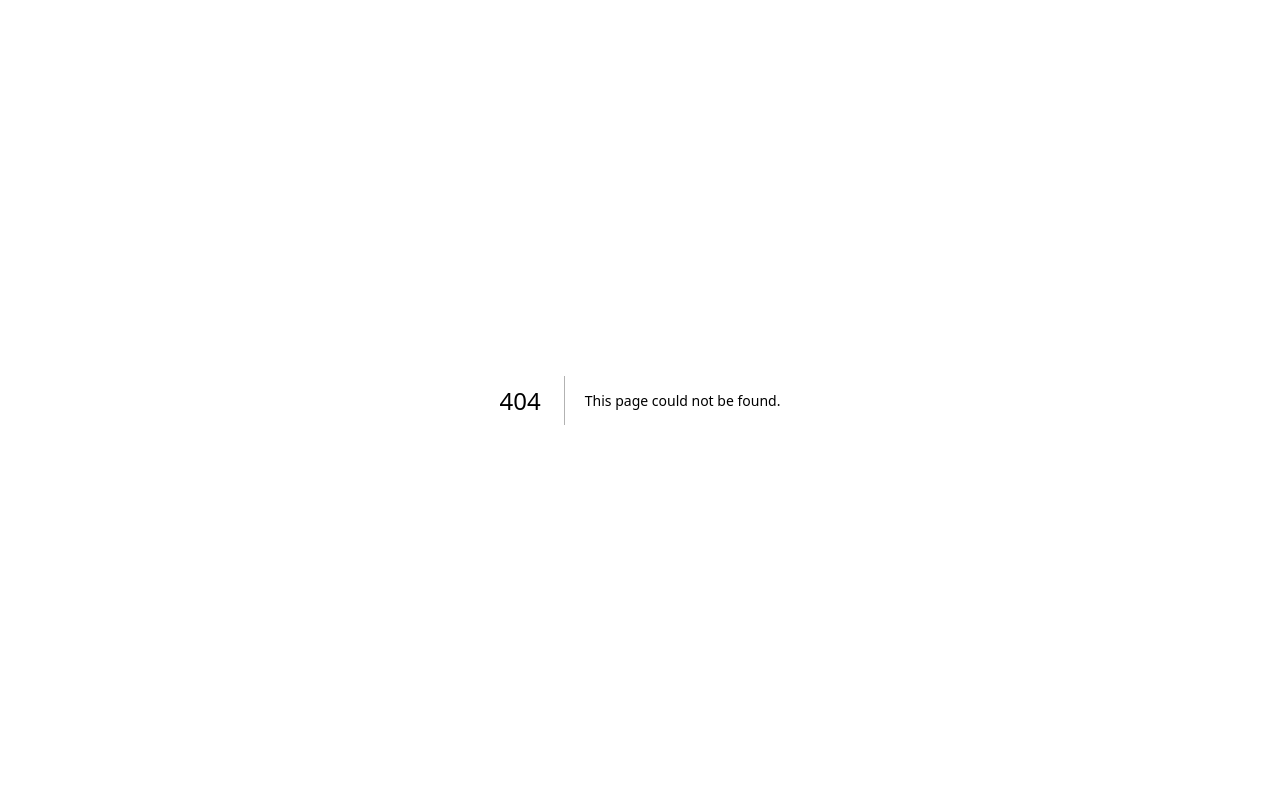
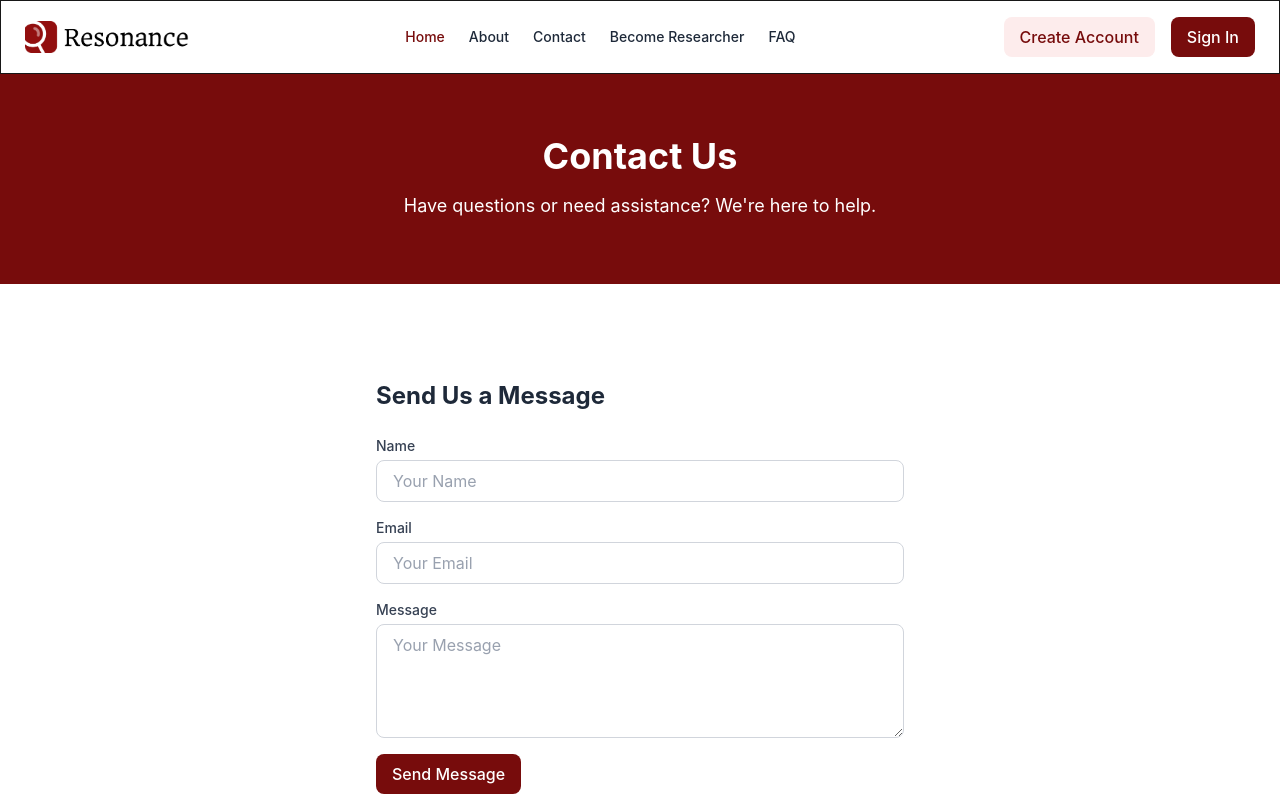
Before and after one commit to nethmalgunawardhana/devthon_resonance, a Next.js app: page /contact in a window 1280 px wide. Before the commit this address had no page. Shown: the top 800 px of the page. Built offline with nearby package versions, Linux system fonts and the light colour scheme; no server answers.

Commit message:
feat: add contact page with form for user inquiries

```diff
--- /dev/null
+++ b/src/app/contact/page.tsx
@@ -0,0 +1,74 @@
+'use client';
+
+import Navbar from '@/components/Navbar';
+import Footer from '@/components/Footer';
+
+export default function Contact() {
+  return (
+    <div className="bg-white">
+      <Navbar />
+      <div className="pt-18">
+        {/* Hero Section */}
+        <section className="bg-[#770C0C] py-16">
+          <div className="container mx-auto px-6 text-center">
+            <h1 className="text-4xl font-bold text-white">Contact Us</h1>
+            <p className="mt-4 text-lg text-white">
+              Have questions or need assistance? We're here to help.
+            </p>
+          </div>
+        </section>
+
+        {/* Contact Form Section */}
+        <section className="container mx-auto md:w-1/2 px-6 py-16">
+
+            <div className="bg-white rounded-lg p-8">
+              <h2 className="text-2xl font-bold text-gray-800 mb-6">Send Us a Message</h2>
+              <form>
+                <div className="mb-4">
+                  <label htmlFor="name" className="block text-sm font-medium text-gray-700">
+                    Name
+                  </label>
+                  <input
+                    type="text"
+                    id="name"
+                    className="mt-1 block w-full px-4 py-2 placeholder-gray-400 text-gray-800 border border-gray-300 rounded-lg focus:ring-[#770C0C] focus:border-[#770C0C]"
+                    placeholder="Your Name"
+                  />
+                </div>
+                <div className="mb-4">
+                  <label htmlFor="email" className="block text-sm font-medium text-gray-700">
+                    Email
+                  </label>
+                  <input
+                    type="email"
+                    id="email"
+                    className="mt-1 block w-full px-4 py-2 placeholder-gray-400 text-gray-800 border border-gray-300 rounded-lg focus:ring-[#770C0C] focus:border-[#770C0C]"
+                    placeholder="Your Email"
+                  />
+                </div>
+                <div className="mb-4">
+                  <label htmlFor="message" className="block text-sm font-medium text-gray-700">
+                    Message
+                  </label>
+                  <textarea
+                    id="message"
+                    rows={4}
+                    className="mt-1 block w-full px-4 py-2 placeholder-gray-400 text-gray-800 border border-gray-300 rounded-lg focus:ring-[#770C0C] focus:border-[#770C0C]"
+                    placeholder="Your Message"
+                  ></textarea>
+                </div>
+                <button
+                  type="submit"
+                  className="bg-[#770C0C] text-white py-2 px-4 rounded-lg font-medium hover:bg-[#5d0a0a] transition"
+                >
+                  Send Message
+                </button>
+              </form>
+            </div>
+
+        </section>
+      </div>
+      <Footer />
+    </div>
+  );
+}
```
